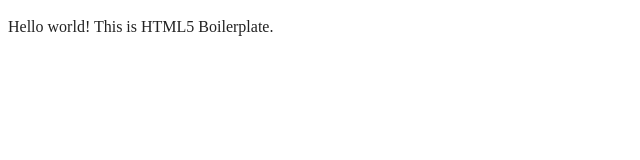
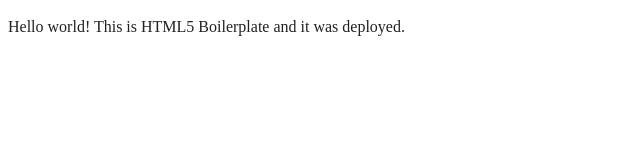
Before and after one commit to eugene-great/base, a website built with webpack: page index.html in a window 1280 px wide. Shown: the whole page, without its empty margins (0-640 px from the left). Built offline with nearby package versions, Linux system fonts and the light colour scheme; files whose address does not match are found by name.

Commit message:
Deploy index.html

```diff
--- a/index.html
+++ b/index.html
@@ -26,7 +26,7 @@
 <body>
 
   <!-- Add your site or application content here -->
-  <p>Hello world! This is HTML5 Boilerplate.</p>
+  <p>Hello world! This is HTML5 Boilerplate and it was deployed.</p>
   <script src="js/app.js"></script>
 
 </body>
```
